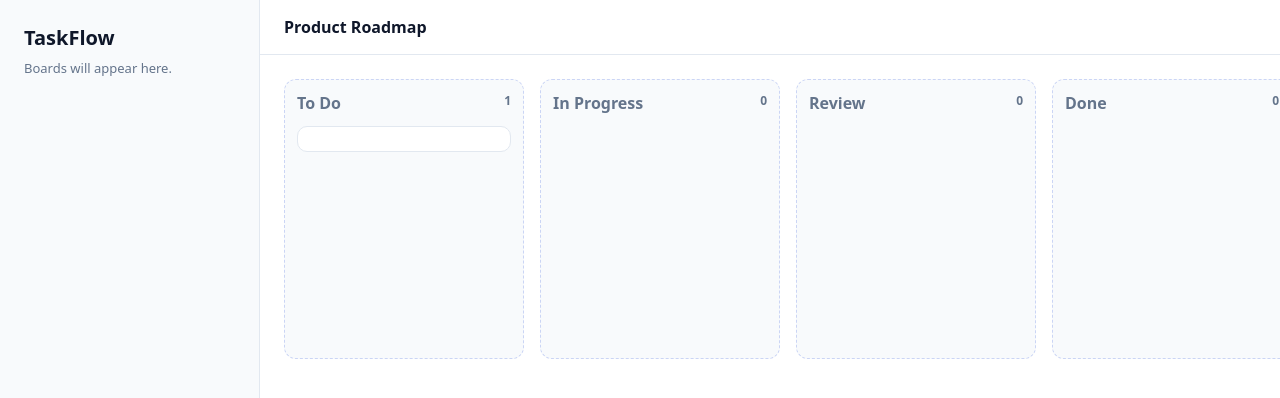
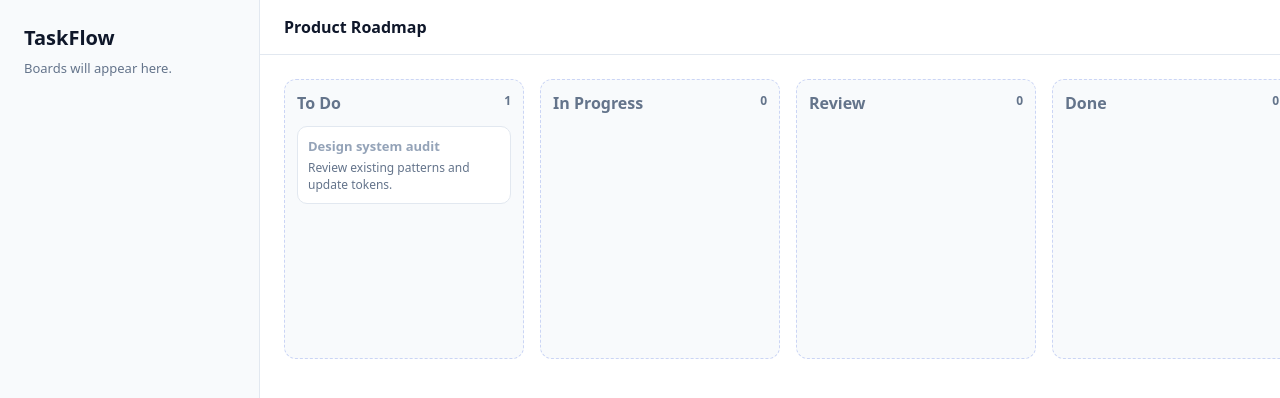
Before and after one commit to letsgokala/Kala-weather-app, a React (Vite) app: page / in a window 1280 px wide. Shown: the top 398 px of the page. Built offline with nearby package versions, Linux system fonts and the light colour scheme.

Commit message:
feat: render tasks from store

```diff
--- a/src/components/TaskCard.tsx
+++ b/src/components/TaskCard.tsx
@@ -1,15 +1,15 @@
 import React from 'react';
+import { Task } from '../types/task';
 
 interface TaskCardProps {
-  title: string;
-  description?: string;
+  task: Task;
 }
 
-export const TaskCard = ({ title, description }: TaskCardProps) => {
+export const TaskCard = ({ task }: TaskCardProps) => {
   return (
     <div className="task-card">
-      <h4>{title}</h4>
-      {description && <p>{description}</p>}
+      <h4>{task.title}</h4>
+      <p>{task.description}</p>
     </div>
   );
 };
```
